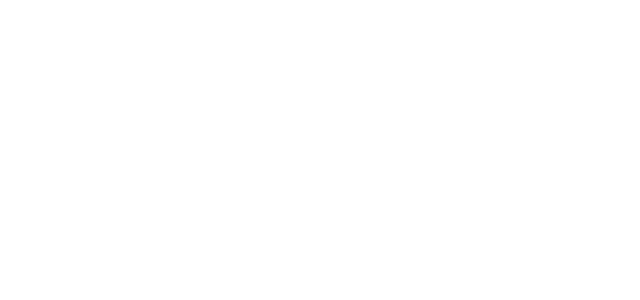
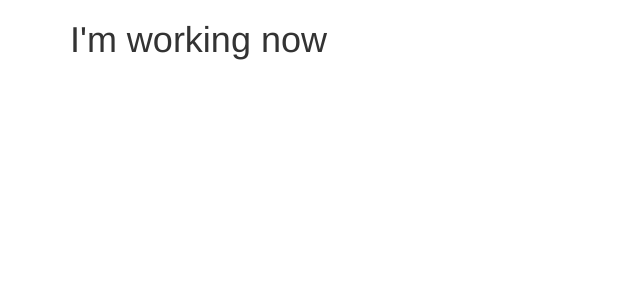
Before and after one commit to 00009294/AngularCracking, an Angular app: page / in a window 1280 px wide. Shown: the top 300 px of the page, without its empty margins (0-640 px from the left). Built offline with nearby package versions, Linux system fonts and the light colour scheme.

Commit message:
Initial SetUp

```diff
--- a/src/app/app.component.html
+++ b/src/app/app.component.html
@@ -1 +1,7 @@
-<router-outlet></router-outlet>
+<div class="container">
+    <div class="row">
+        <div class="col-md-12">
+            <h1>I'm working now</h1>
+        </div>
+    </div>
+</div>
```
